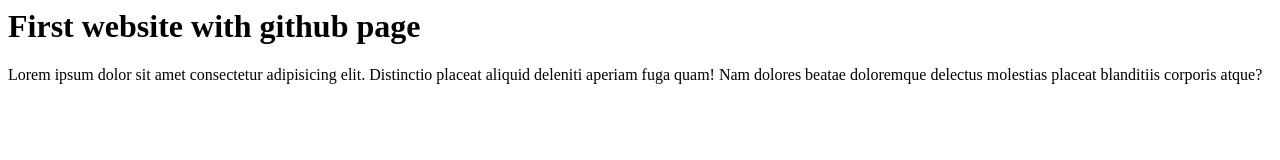
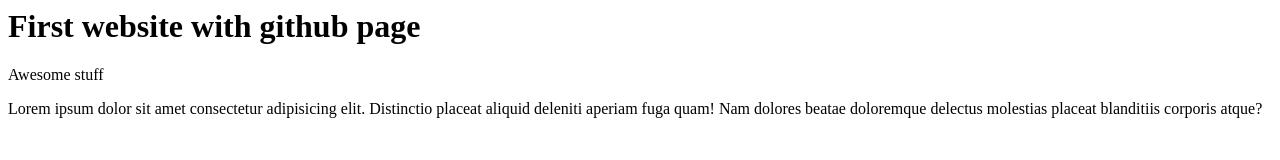
Before and after one commit to surendra93960/githubpagesdemo, a plain HTML site: page index.html in a window 1280 px wide. Drawn offline with Linux system fonts and the light colour scheme.

Commit message:
added a paragraph

```diff
--- a/index.html
+++ b/index.html
@@ -7,6 +7,7 @@
 </head>
 <body>
     <h1>First website with github page </h1>
+    <p>Awesome stuff</p>
     <section>
         Lorem ipsum dolor sit amet consectetur adipisicing elit.
         Distinctio placeat aliquid deleniti aperiam fuga quam!
```
